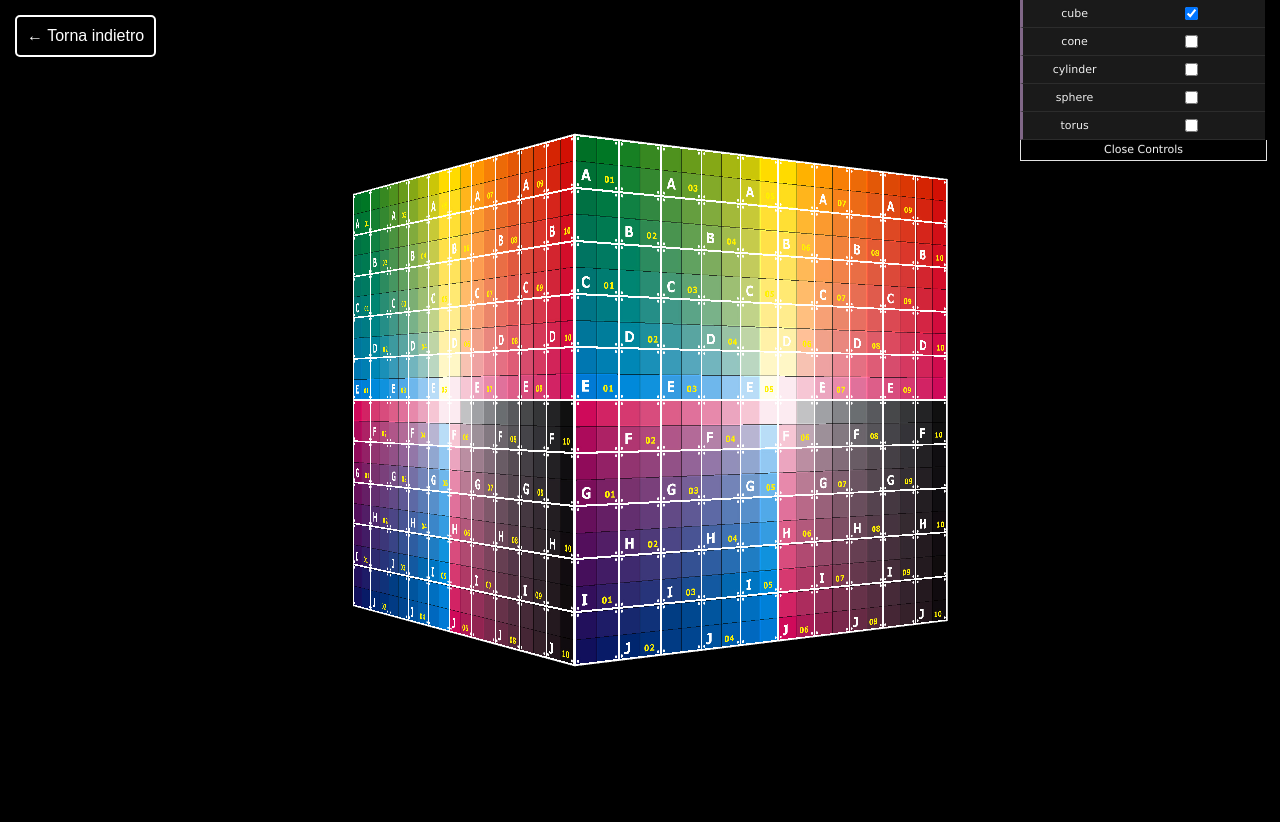
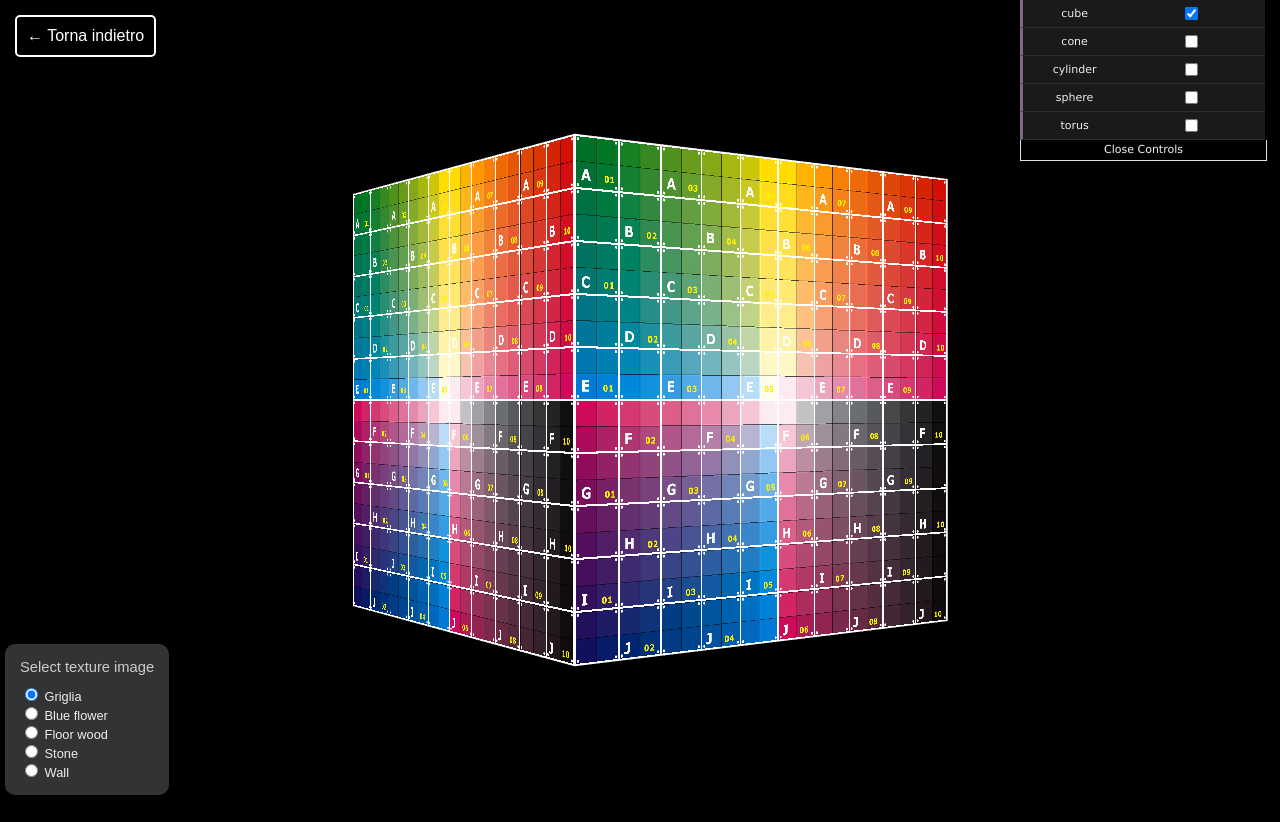
Before and after one commit to UniFeDevelopers/grafica-es3, a website: page esercizio1.html in a window 1280 px wide. Drawn offline with Linux system fonts and the light colour scheme; animation ran at ten frames a second.

Commit message:
added control for texture change

```diff
--- a/esercizio1.html
+++ b/esercizio1.html
@@ -23,6 +23,30 @@
             </div>
         </div>
 
+        <div class="radio-model">
+            <p class="radio-model-title">Select texture image</p>
+            <div class="radio-button">
+                <input id="ash_uvgrid01" type="radio" value="ash_uvgrid01" name="texture-image" checked />
+                <label for="ash_uvgrid01">Griglia</label>
+            </div>
+            <div class="radio-button">
+                <input id="blueflower" type="radio" value="blueflower" name="texture-image" />
+                <label for="blueflower">Blue flower</label>
+            </div>
+            <div class="radio-button">
+                <input id="floor-wood" type="radio" value="floor-wood" name="texture-image" />
+                <label for="floor-wood">Floor wood</label>
+            </div>
+            <div class="radio-button">
+                <input id="stone" type="radio" value="stone" name="texture-image" />
+                <label for="stone">Stone</label>
+            </div>
+            <div class="radio-button">
+                <input id="wall" type="radio" value="wall" name="texture-image" />
+                <label for="wall">Wall</label>
+            </div>
+        </div>
+
         <script src="lib/webgl-utils.js"></script> ️
         <script src="lib/webgl-debug.js"></script> ️
         <script src="lib/cuon-utils.js"></script> ️
--- a/src/esercizio1.js
+++ b/src/esercizio1.js
@@ -363,6 +363,7 @@ const main = () => {
     vpMatrix.lookAt(...shape.cameraPos.elements, 0, 0, 0, 0, 1, 0)
 
     n = initVertexBuffers(gl, shape)
+    console.log('%cShape: %cCube', 'font-weight: 600', 'font-weight: 400')
 
     // Iterate over all controllers
     for (let ctrl of gui.__controllers) {
@@ -387,6 +388,7 @@ const main = () => {
     vpMatrix.lookAt(...shape.cameraPos.elements, 0, 0, 0, 0, 1, 0)
 
     n = initVertexBuffers(gl, shape)
+    console.log('%cShape: %cCone', 'font-weight: 600', 'font-weight: 400')
 
     // Iterate over all controllers
     for (let ctrl of gui.__controllers) {
@@ -411,6 +413,7 @@ const main = () => {
     vpMatrix.lookAt(...shape.cameraPos.elements, 0, 0, 0, 0, 1, 0)
 
     n = initVertexBuffers(gl, shape)
+    console.log('%cShape: %cCylinder', 'font-weight: 600', 'font-weight: 400')
 
     // Iterate over all controllers
     for (let ctrl of gui.__controllers) {
@@ -435,6 +438,7 @@ const main = () => {
     vpMatrix.lookAt(...shape.cameraPos.elements, 0, 0, 0, 0, 1, 0)
 
     n = initVertexBuffers(gl, shape)
+    console.log('%cShape: %cSphere', 'font-weight: 600', 'font-weight: 400')
 
     // Iterate over all controllers
     for (let ctrl of gui.__controllers) {
@@ -459,6 +463,7 @@ const main = () => {
     vpMatrix.lookAt(...shape.cameraPos.elements, 0, 0, 0, 0, 1, 0)
 
     n = initVertexBuffers(gl, shape)
+    console.log('%cShape: %cTorus', 'font-weight: 600', 'font-weight: 400')
 
     // Iterate over all controllers
     for (let ctrl of gui.__controllers) {
@@ -589,9 +594,26 @@ const initTextures = gl => {
   }
 
   // Tell the browser to load an image
-  image.src = './textures/ash_uvgrid01.jpg'
+  image.src = getImageURL()
+
+  // Update texture on radio-button change
+  document.querySelector('.radio-model').onchange = e => {
+    image.src = getImageURL()
+    console.log(`%cTexture: %c${image.src}`, 'font-weight: 600', 'font-weight: 400')
+  }
 
   return true
+}
+
+const getImageURL = () => {
+  const baseURL = './textures/'
+  let imgName = 'ash_uvgrid01'
+
+  if (document.querySelector('input[name="texture-image"]:checked')) {
+    imgName = document.querySelector('input[name="texture-image"]:checked').value
+  }
+
+  return `${baseURL}${imgName}.jpg`
 }
 
 const loadTexture = (gl, texture, u_Sampler, image) => {
--- a/src/style.scss
+++ b/src/style.scss
@@ -1,4 +1,4 @@
-$es-link-color: #FFF;
+$es-link-color: #fff;
 $redirect-link-color: #333;
 
 body {
@@ -9,8 +9,27 @@ body {
     font-family: sans-serif;
 
     .dg.main .close-button {
-        border: 1px solid #E3E3E3;
+        border: 1px solid #e3e3e3;
         border-top: 0;
+    }
+
+    .radio-model {
+        position: fixed;
+        bottom: 5px;
+        left: 5px;
+        font-size: 0.8em;
+        font-weight: 300;
+        text-align: left;
+        padding: 15px;
+        background: rgba(255, 255, 255, 0.2);
+        color: #eee;
+        border-radius: 10px;
+
+        .radio-model-title {
+            margin: 0 0 10px;
+            font-size: 1.15em;
+            color: #ccc;
+        }
     }
 
     .link-esercizi {
@@ -87,5 +106,4 @@ body {
             }
         }
     }
-
 }
```
Also changed, not shown: build/esercizio1.js, build/style.css, 1 other file.
